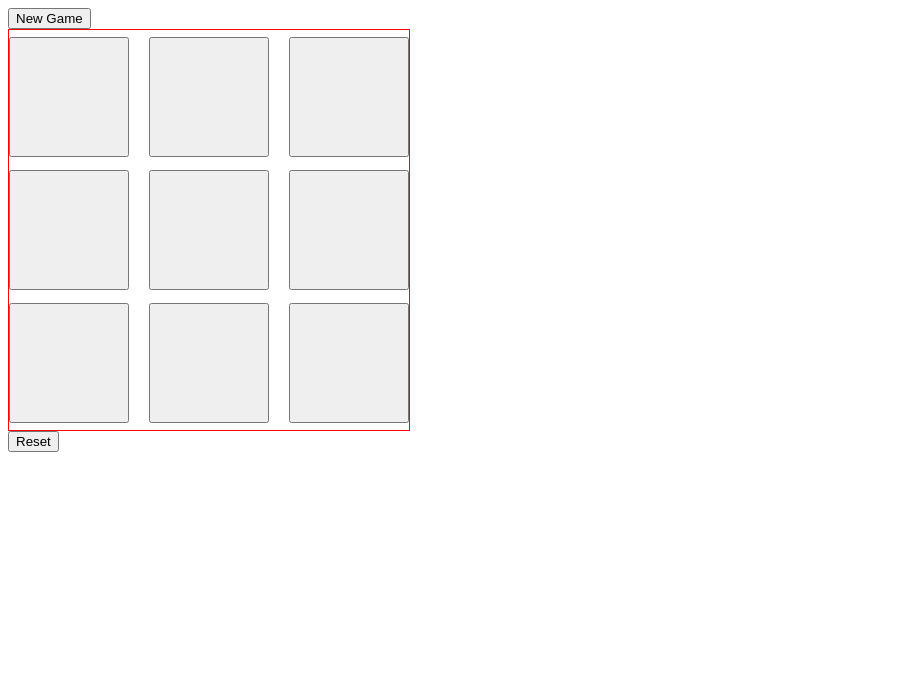
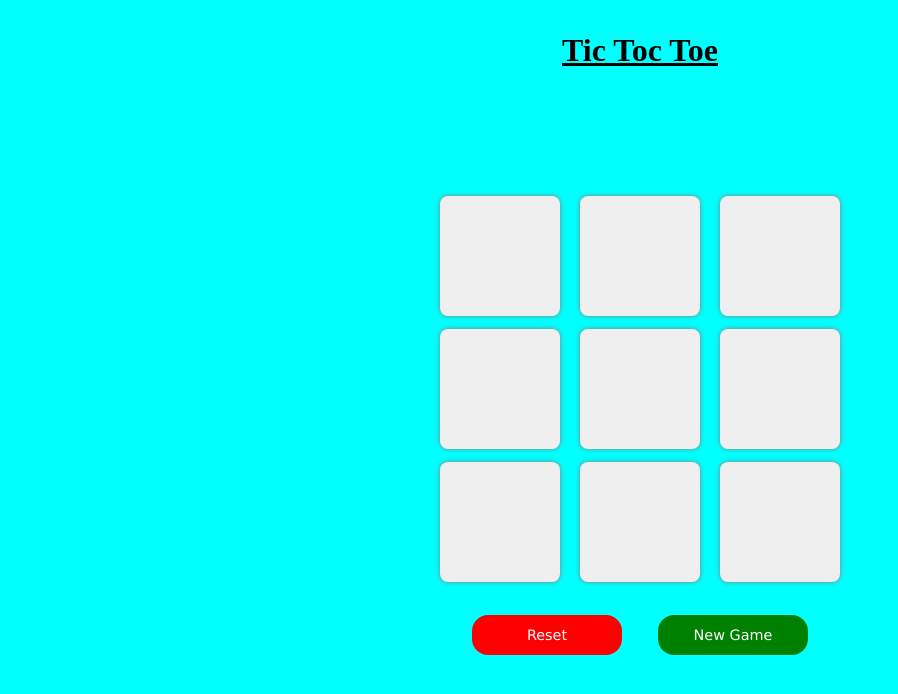
Before and after one commit to satyam-prajapati065/Tic-tac-toe-Game, a plain HTML site: page index.html in a window 1280 px wide. Shown: the whole page, without its empty margins (0-898 px from the left). Drawn offline with Linux system fonts and the light colour scheme.

Commit message:
modify files

```diff
--- a/index.html
+++ b/index.html
@@ -3,11 +3,14 @@
 <head>
     <meta charset="UTF-8">
     <meta name="viewport" content="width=device-width, initial-scale=1.0">
-    <title>Document</title>
+    <title>Tic Toc Toe</title>
     <link rel="stylesheet" href="style.css">
 </head>
 <body>
-    <button class="newGame">New Game</button>
+    <span class="game-name">Tic Toc Toe</span>
+    <div class="msg-box">
+        <marquee behavior="alternate" direction="left" scrollamount="10" class="msg-text"></marquee>
+    </div>
     <div class="main">
         <button class="box"></button>
         <button class="box"></button>
@@ -19,7 +22,10 @@
         <button class="box"></button>
         <button class="box"></button>
     </div>
-    <button class="reset">Reset</button>
+    <div class="button-box">
+        <button class="reset btn">Reset</button>
+        <button class="newGame btn">New Game</button>
+    </div>
 </body>
 <script src="script.js"></script>
 </html>
--- a/script.js
+++ b/script.js
@@ -1,6 +1,7 @@
 const boxes = document.querySelectorAll(".box");
 const resetBtn = document.querySelector(".reset");
 const newGame = document.querySelector(".newGame");
+const msg_text = document.querySelector(".msg-text");
 
 turnO = true;
 const chance = [
@@ -18,6 +19,7 @@ resetBtn.addEventListener("click", resetGame)
 newGame.addEventListener("click", resetGame)
 function resetGame(){
     turnO = true;
+    msg_text.innerText = "";
     enableBtn();
 }
 
@@ -25,6 +27,7 @@ function enableBtn(){
     for(let box of boxes){
         box.disabled = false;
         box.innerText = "";
+        box.style.backgroundColor = "white"
     }
 }
 
@@ -33,9 +36,11 @@ boxes.forEach((box) => {
     box.addEventListener("click",()=>{
         if(turnO){
             box.innerText = "O";
+            box.style.color = "green"
             turnO = false;
         }else{
             box.innerText = "X";
+            box.style.color = "blue"
             turnO = true;
         }
         box.disabled = true;
@@ -47,11 +52,12 @@ boxes.forEach((box) => {
 function disableBtn(){
     for(let box of boxes){
         box.disabled = true;
+        box.style.backgroundColor = "rgb(202, 203, 203);"
     }
 }
 
 function MessageWin(win1){
-    console.log("Winner",win1)
+    msg_text.innerText =win1 + " is Winner";
     disableBtn();
 }
 
@@ -63,7 +69,19 @@ const checkWin = ()=>{
         if(pos1 != "" && pos2 != "" && pos3 != ""){
             if(pos1 == pos2 && pos2 == pos3){
                 MessageWin(pos1);
+                boxes[pattern[0]].style.backgroundColor = "rgb(247, 50, 50)"
+                boxes[pattern[1]].style.backgroundColor = "rgb(247, 50, 50)"
+                boxes[pattern[2]].style.backgroundColor = "rgb(247, 50, 50)"
             }
         }
     }
 }
+
+//Disable code reading----------------->
+
+document.addEventListener('contextmenu', event => event.preventDefault());
+document.onkeydown = function(e) {
+    if (e.keyCode == 123 || (e.ctrlKey && e.keyCode == 'U'.charCodeAt(0))) {
+        return false;
+    }
+};
--- a/style.css
+++ b/style.css
@@ -1,8 +1,40 @@
+*{
+    margin: 0;
+    padding: 0;
+    box-sizing: border-box;
+    user-select: none;
+}
+body{
+    height: 100vh;
+    width: 100cw;
+    display: flex;
+    justify-content: center;
+    align-items: center;
+    flex-direction: column;
+    gap: 10px;
+    background-color: aqua;
+}
+.game-name{
+    position: absolute;
+    top: 2rem;
+    font-size: 2rem;
+    font-weight: bold;
+    text-decoration: underline;
+}
+.msg-box{
+    width: 400px;
+    height: 50px;
+}
+marquee{
+    font-family: Verdana, Geneva, Tahoma, sans-serif;
+    font-size: 2rem;
+    color: red;
+    font-weight: bold;
+}
 .main{
     height: 400px;
     width: 400px;
     display: flex;
-    border: 1px solid red;
     flex-wrap: wrap;
     justify-content: space-between;
     align-items: center;
@@ -10,4 +42,35 @@
 .box{
     height:30%;
     width: 30%;
+    font-size: 2rem;
+    border-radius: 0.5rem;
+    border: none;
+    box-shadow: 0px 0px 5px gray;
+    cursor: pointer;
 }
+.btn{
+    height: 40px;
+    width: 150px;
+    margin: 1rem;
+    border: none;
+    border-radius: 1rem;
+    color: white;
+    font-family: Verdana, Geneva, Tahoma, sans-serif;
+    font-size: 0.9rem;
+}
+.btn:hover{
+    box-shadow: 0px 0px 5px gray;
+    cursor: pointer;
+}
+.reset{
+    background-color: red;
+}
+.reset:hover{
+    background-color: rgb(214, 3, 3);
+}
+.newGame{
+    background-color: green;
+}
+.newGame:hover{
+    background-color: rgb(1, 111, 1);
+}
```
